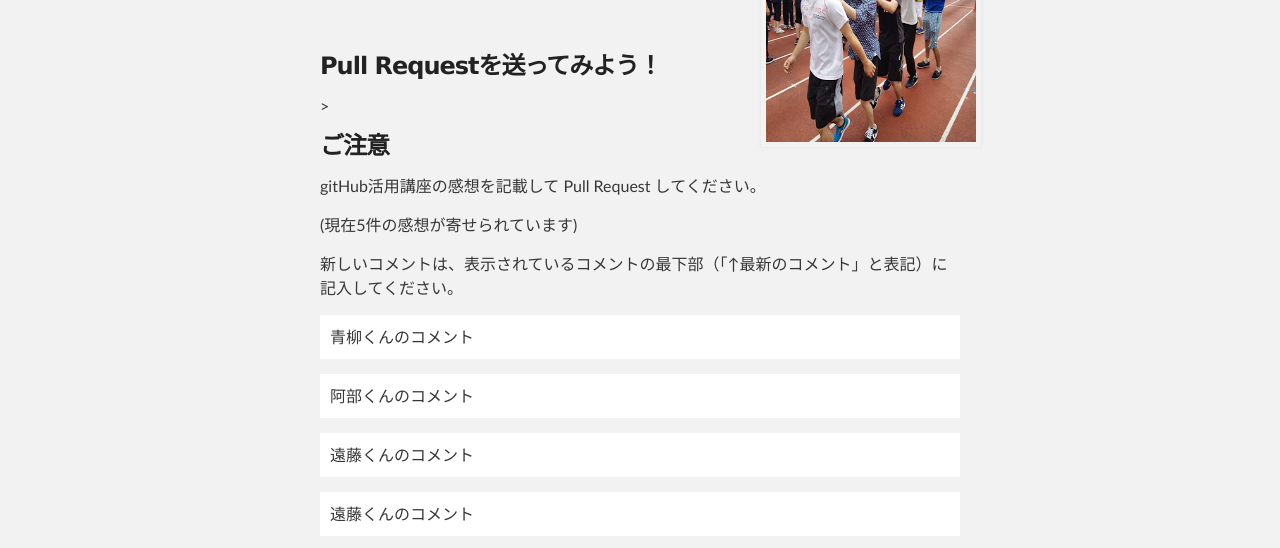
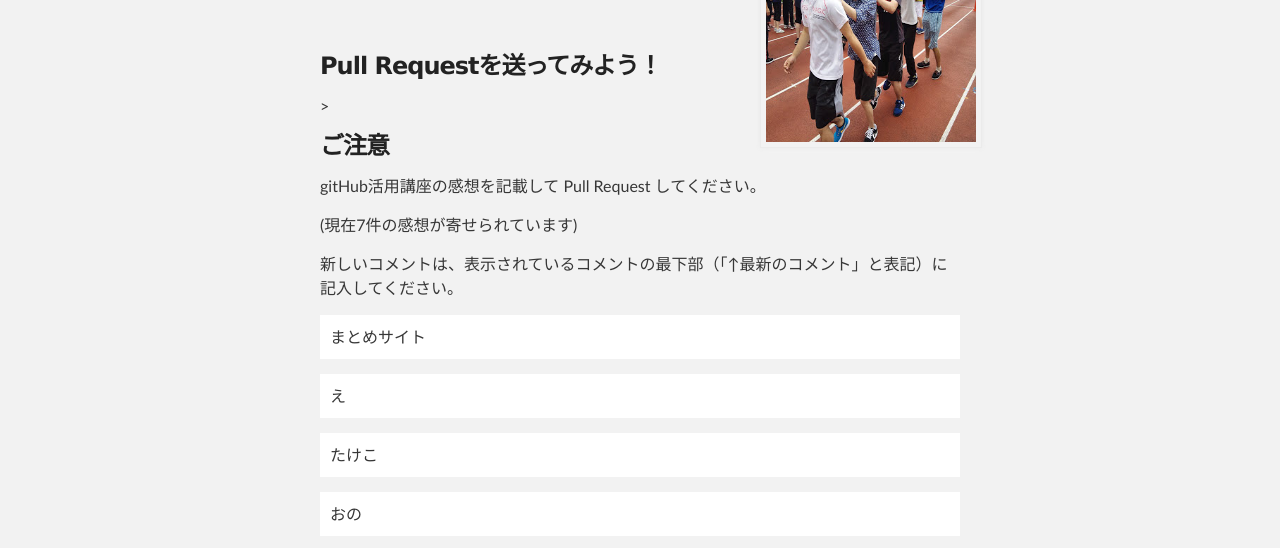
Before and after one commit to teamsoutuken/first-PullRequest-gh-pages, a plain HTML site: page index.html in a window 1280 px wide. Shown: the part 212-760 px from the top of the page. Drawn offline with nearby package versions, Linux system fonts and the light colour scheme.

Commit message:
change comment

```diff
--- a/index.html
+++ b/index.html
@@ -39,10 +39,12 @@
 <p>新しいコメントは、表示されているコメントの最下部（「↑最新のコメント」と表記）に記入してください。</p>
 
 
-<p class="impression">青柳くんのコメント</p>
-<p class="impression">阿部くんのコメント</p>
-<p class="impression">遠藤くんのコメント</p>
-<p class="impression">遠藤くんのコメント</p>
+<p class="impression">まとめサイト</p>
+<p class="impression">え</p>
+<p class="impression">たけこ</p>
+<p class="impression">おの</p>
+<p class="impression">みずき</p>
+<p class="impression">しゅうへい</p>
 <p class="impression">Pull request (-_-)b </p>
 <p >↑最新のコメント</p>
 <h3>github情報など</h3>
```
